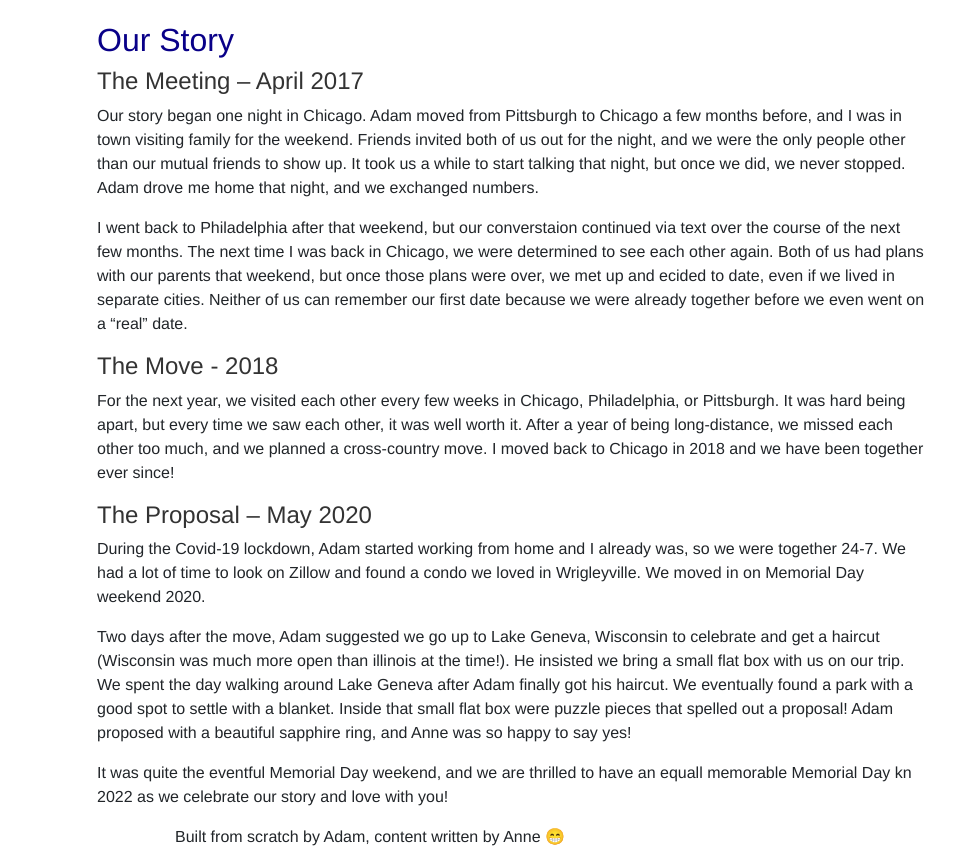
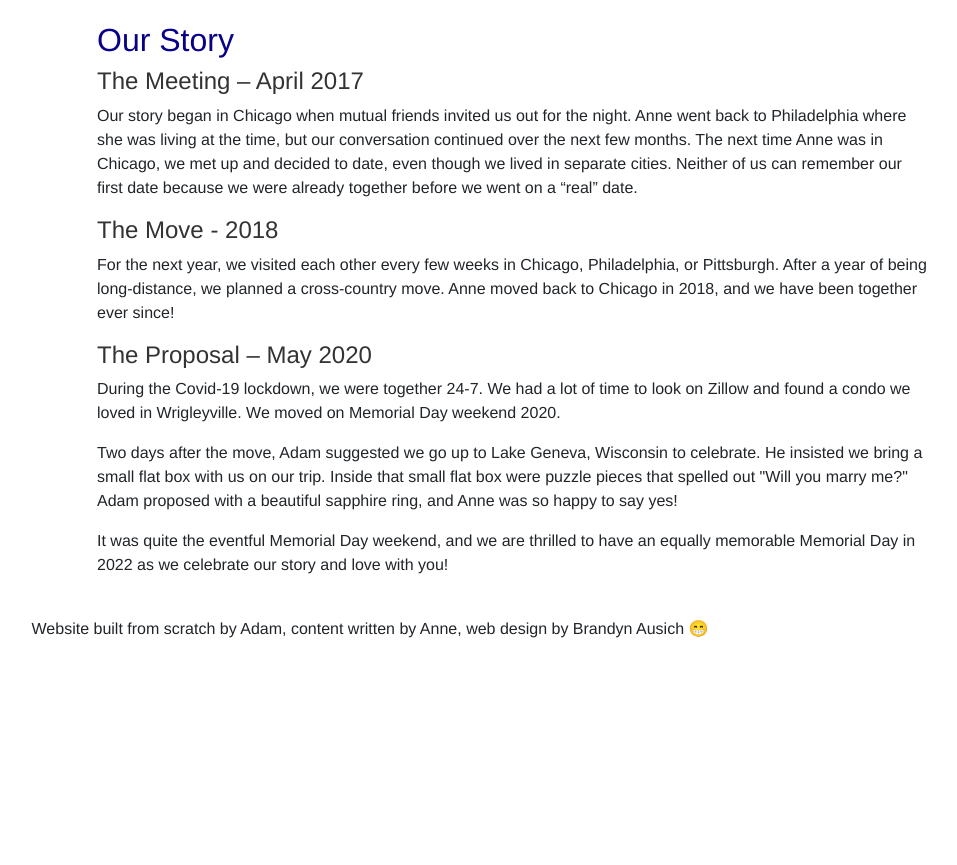
Before and after one commit to AdamDrakulic/adamandanne2022, a plain HTML site: page index.html in a window 1280 px wide. Shown: the part 1352-2217 px from the top of the page, without its empty margins (270-1227 px from the left). After the commit the page ends 2009 px from the top, so only its background shows below. Drawn offline with nearby package versions, Linux system fonts and the light colour scheme; a web font is replaced by a local one.

Commit message:
Update index.html

```diff
--- a/index.html
+++ b/index.html
@@ -62,14 +62,13 @@
             <section id="story" class="mt-4">
               <h3 class="headers fs-2" id="ourStory">Our Story</h3>
               <h4 class="storyHeading">The Meeting – April 2017</h4>
-              <p>Our story began one night in Chicago. Adam moved from Pittsburgh to Chicago a few months before, and I was in town visiting family for the weekend. Friends invited both of us out for the night, and we were the only people other than our mutual friends to show up. It took us a while to start talking that night, but once we did, we never stopped. Adam drove me home that night, and we exchanged numbers.
-              <p>I went back to Philadelphia after that weekend, but our converstaion continued via text over the course of the next few months. The next time I was back in Chicago, we were determined to see each other again. Both of us had plans with our parents that weekend, but once those plans were over, we met up and ecided to date, even if we lived in separate cities. Neither of us can remember our first date because we were already together before we even went on a “real” date.</p>
+              <p>Our story began in Chicago when mutual friends invited us out for the night. Anne went back to Philadelphia where she was living at the time, but our conversation continued over the next few months. The next time Anne was in Chicago, we met up and decided to date, even though we lived in separate cities. Neither of us can remember our first date because we were already together before we went on a “real” date.</p>
               <h4 class="storyHeading">The Move - 2018</h4>
-              <p>For the next year, we visited each other every few weeks in Chicago, Philadelphia, or Pittsburgh. It was hard being apart, but every time we saw each other, it was well worth it. After a year of being long-distance, we missed each other too much, and we planned a cross-country move. I moved back to Chicago in 2018 and we have been together ever since!</p>
+              <p>For the next year, we visited each other every few weeks in Chicago, Philadelphia, or Pittsburgh. After a year of being long-distance, we planned a cross-country move. Anne moved back to Chicago in 2018, and we have been together ever since!</p>
               <h4 class="storyHeading">The Proposal – May 2020</h4>
-              <p>During the Covid-19 lockdown, Adam started working from home and I already was, so we were together 24-7. We had a lot of time to look on Zillow and found a condo we loved in Wrigleyville. We moved in on Memorial Day weekend 2020.</p>
-              <p>Two days after the move, Adam suggested we go up to Lake Geneva, Wisconsin to celebrate and get a haircut (Wisconsin was much more open than illinois at the time!). He insisted we bring a small flat box with us on our trip. We spent the day walking around Lake Geneva after Adam finally got his haircut. We eventually found a park with a good spot to settle with a blanket. Inside that small flat box were puzzle pieces that spelled out a proposal! Adam proposed with a beautiful sapphire ring, and Anne was so happy to say yes!</p>
-              <p>It was quite the eventful Memorial Day weekend, and we are thrilled to have an equall memorable Memorial Day kn 2022 as we celebrate our story and love with you!</p>
+              <p>During the Covid-19 lockdown, we were together 24-7. We had a lot of time to look on Zillow and found a condo we loved in Wrigleyville. We moved on Memorial Day weekend 2020.</p>
+              <p>Two days after the move, Adam suggested we go up to Lake Geneva, Wisconsin to celebrate. He insisted we bring a small flat box with us on our trip. Inside that small flat box were puzzle pieces that spelled out "Will you marry me?" Adam proposed with a beautiful sapphire ring, and Anne was so happy to say yes!</p>
+              <p>It was quite the eventful Memorial Day weekend, and we are thrilled to have an equally memorable Memorial Day in 2022 as we celebrate our story and love with you!</p>
             </section>
           </div>
         </div>
@@ -80,6 +79,6 @@
     <script src="https://cdn.jsdelivr.net/npm/bootstrap@5.0.2/dist/js/bootstrap.bundle.min.js" integrity="sha384-MrcW6ZMFYlzcLA8Nl+NtUVF0sA7MsXsP1UyJoMp4YLEuNSfAP+JcXn/tWtIaxVXM" crossorigin="anonymous"></script>
     <script src="script.js"></script>
   </body>
-  <footer class="text-center">
-    <p>Built from scratch by Adam, content written by Anne 😁</p>
+  <footer class="text-center mt-4">
+    <p>Website built from scratch by Adam, content written by Anne, web design by Brandyn Ausich 😁</p>
 </html>
```
